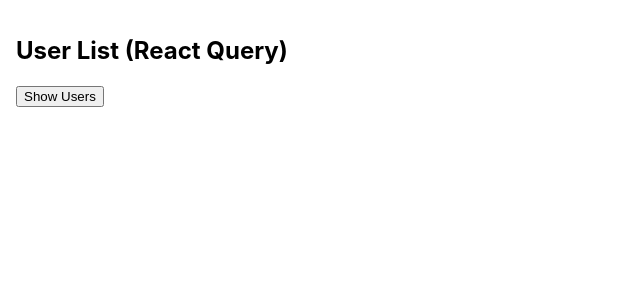
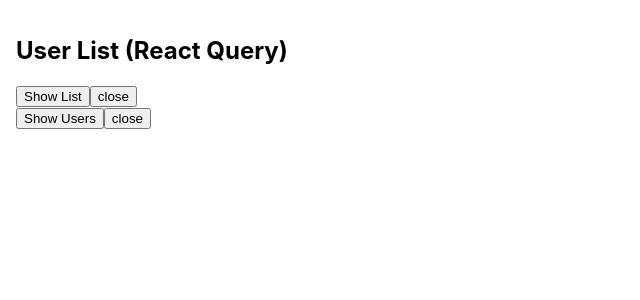
Before and after one commit to MeenaSivakumar/React-Practice, a React (Create React App) app: page / in a window 1280 px wide. Shown: the top 300 px of the page, without its empty margins (0-640 px from the left). Built offline with nearby package versions, Linux system fonts and the light colour scheme.

Commit message:
tan stack implemented

```diff
--- a/package.json
+++ b/package.json
@@ -4,6 +4,7 @@
   "private": true,
   "dependencies": {
     "@tanstack/react-query": "^5.81.5",
+    "@tanstack/react-query-devtools": "^5.81.5",
     "@testing-library/dom": "^10.4.0",
     "@testing-library/jest-dom": "^6.6.3",
     "@testing-library/react": "^16.3.0",
--- a/src/App.tsx
+++ b/src/App.tsx
@@ -6,6 +6,8 @@
 import { InputForm } from "./Practice/FormHandling/InputForm";
 import { DisplayEmployee } from "./Practice/FormHandling/DisplayEmployee";
 import UserList from "./components/UserList";
+import { fetchUsers } from "./api/users";
+import UsersInfo from "./components/UsersInfo";
 
 
 
@@ -14,6 +16,8 @@
   return (
    <div style={{ padding: "1rem" }}>
         <h2>User List (React Query)</h2>
+
+          <UsersInfo/>
         <UserList />
     </div>
   );
--- a/src/components/UserList.tsx
+++ b/src/components/UserList.tsx
@@ -15,11 +15,14 @@
     setShowUsers(true);
     await refetch();
   };
+  const handleClose = ()=>{
+    setShowUsers(false);
+  }
 
   return (
     <div>
       <button onClick={handleClick}>Show Users</button>
-
+      <button onClick={handleClose}>close</button>
       {isLoading && <p>Loading...</p>}
       {isError && <p>Error: {(error as Error).message}</p>}
 
--- /dev/null
+++ b/src/components/UsersInfo.tsx
@@ -0,0 +1,33 @@
+import { useState } from "react";
+import { fetchUsers, User } from "../api/users";
+const UsersInfo = () => {
+     const [showUsers, setShowUsers] = useState(false);
+  const [userList, setUserList] = useState<User[]>([]);
+
+  const handleClick = async () => {
+    setShowUsers(true)
+    const data = await fetchUsers();
+    setUserList(data);
+  };
+
+   const handleClose = ()=>{
+    setShowUsers(false);
+  }
+  return (
+    <div>
+      <button onClick={handleClick}>Show List</button>
+       <button onClick={handleClose}>close</button>
+      {showUsers&& userList.length > 0 && (
+        <ul>
+          {userList.map((user) => (
+            <li key={user.id}>
+              <strong>{user.name}</strong> - {user.email}
+            </li>
+          ))}
+        </ul>
+      )}
+    </div>
+  );
+};
+
+export default UsersInfo;
--- a/src/index.tsx
+++ b/src/index.tsx
@@ -5,6 +5,7 @@
 import reportWebVitals from './reportWebVitals';
 import { BrowserRouter } from 'react-router-dom';
 import { QueryClient, QueryClientProvider, useQueryClient } from '@tanstack/react-query';
+import { ReactQueryDevtools } from '@tanstack/react-query-devtools';
 
 const query = new QueryClient();
 const root = ReactDOM.createRoot(
@@ -16,7 +17,9 @@
      <BrowserRouter>
      <QueryClientProvider client={query}>
     <App />
+    <ReactQueryDevtools initialIsOpen={false} />
     </QueryClientProvider>
+
     </BrowserRouter>
   </React.StrictMode>
 
```
Also changed, not shown: 1 other file (tests, documents, lock files or other folders).
